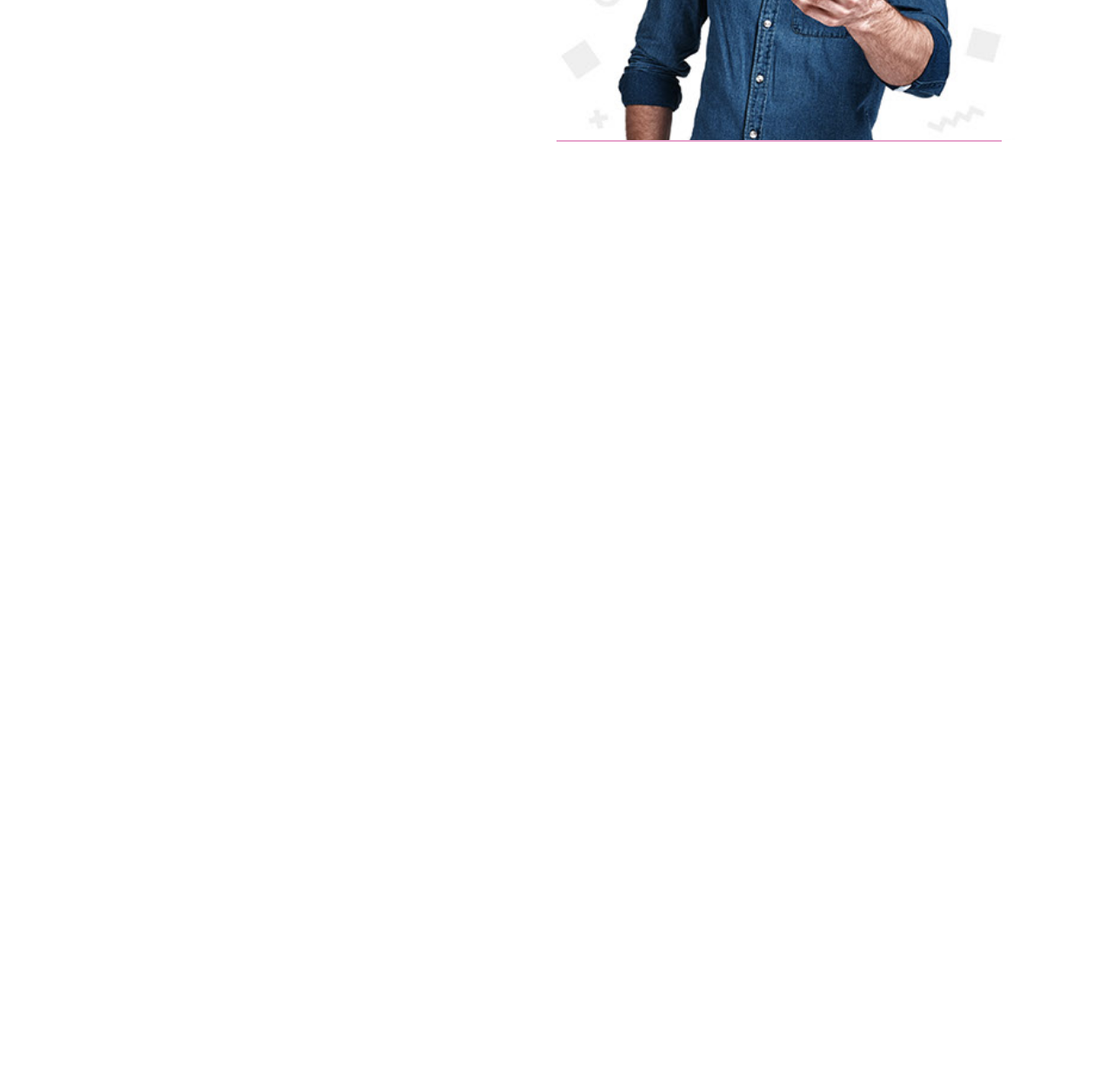
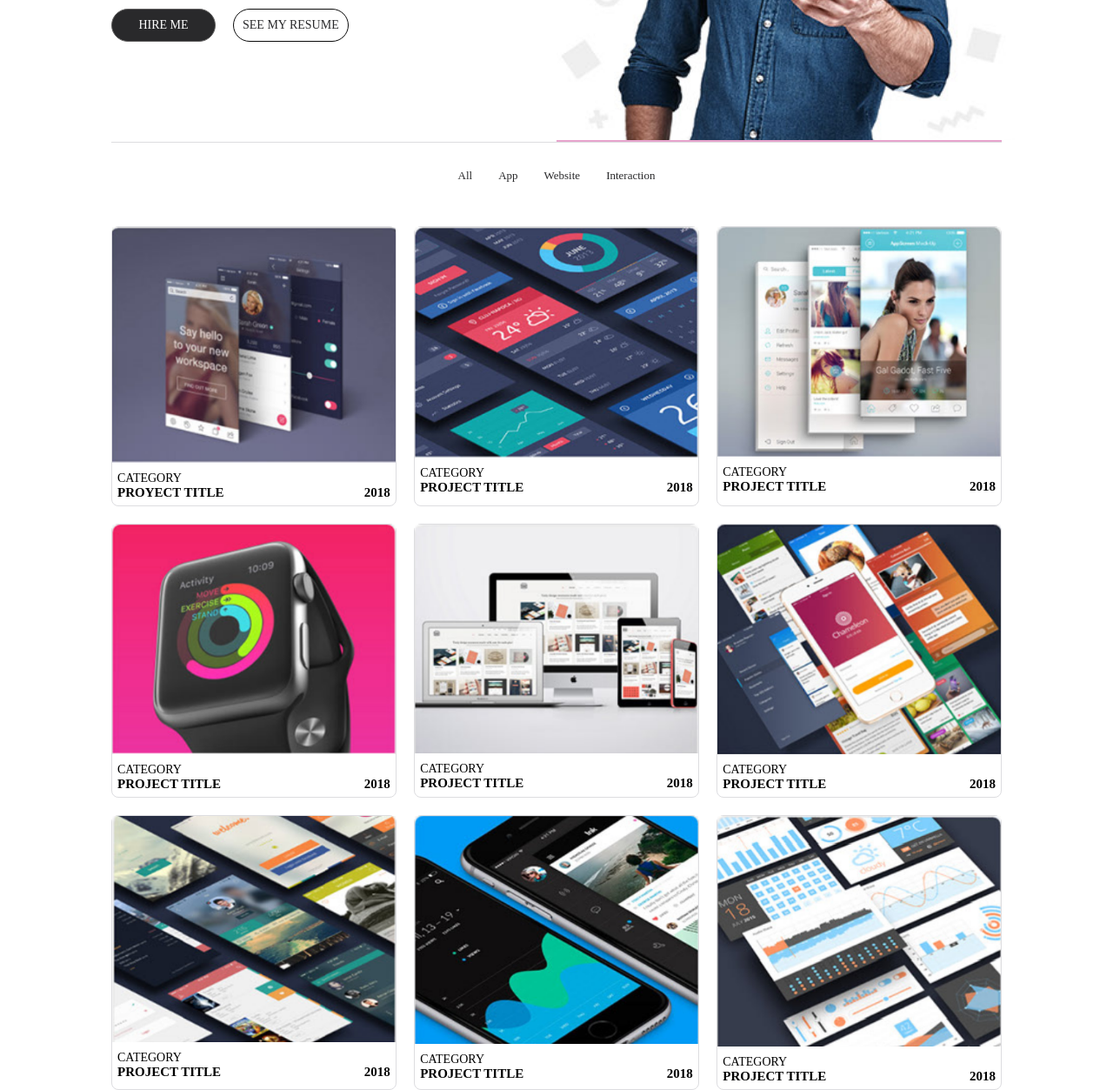
Before and after one commit to itorricom/Designer-Portafolio, a plain HTML site: page index.html in a window 1280 px wide. Shown: the part 422-1675 px from the top of the page at 87% size. Before the commit the page ends 800 px from the top, so only its background shows below. Drawn offline with Linux system fonts and the light colour scheme.

Commit message:
Proyecto finalizado

```diff
--- a/css/style.css
+++ b/css/style.css
@@ -54,6 +54,7 @@ html {
 .presentation{
     /* background-color: gainsboro; */
     display: flex;
+    border-bottom: .1px solid #dddde0;
 }
     .presentation_information{
         /* background-color: rgb(73, 68, 68); */
@@ -119,3 +120,45 @@ html {
         background-color: rgb(231, 164, 205);
         width: 50%;
     }
+.gallery{
+    display:flex;
+    flex-direction: column;
+}
+    .gallery_title{
+        display: flex;
+        justify-content: center;
+        gap: 3rem;
+        margin-top: 3rem;
+        margin-bottom: 3rem;
+        font-size:1.3rem
+    }
+    .gallery_title a{
+        text-decoration: none;
+        color: #29292b;
+    }
+    .gallery_cards{
+        display: flex;
+        flex-direction: row;
+        flex-wrap: wrap;
+        gap: 2%;
+    }
+        .card{
+            /* background: gray; */
+            font-size: 1.4rem;
+            width: 32%;
+            border: .1px solid #dddde0;
+            border-radius: .8rem;
+            margin-top: 2rem;
+        }
+        .card img{
+            max-width: 100%;
+        }
+        .card_description{
+            padding: .6rem;
+        }
+            .description{
+                display: flex;
+                justify-content: space-between;
+                font-size: 1.5rem;
+                font-weight:bold;
+            }
--- a/index.html
+++ b/index.html
@@ -27,6 +27,7 @@
         <section class="presentation">
             <div class="presentation_information">
                 <div class="presentation_name">
+                    <h2 style="color: #1a4f95;">Integrantes: <br> Israel Portugal Quentasi <br> Isidoro Torrico Mamani</h2><br>
                     <p class="p">Hello, I'm</p>
                     <h1>Lewis Nathaniel</h1>
                     <p>UI & UX Designer</p>
@@ -49,6 +50,106 @@
                 <img src="./img/persona.png" alt="">
             </div>
         </section>
+        <section class="gallery">
+            <div class="gallery_title">
+                <a href="">All</a>
+                <a href="">App</a>
+                <a href="">Website</a>
+                <a href="">Interaction</a>
+            </div>
+            <div class="gallery_cards">
+                <div class="card">
+                    <img src="./img/img1.png" alt="">
+                    <div class="card_description">
+                        <p>CATEGORY</p>
+                        <div class="description">
+                            <div>PROYECT TITLE</div>
+                            <div>2018</div>
+                        </div>
+                    </div>
+                </div>
+                <div class="card">
+                    <img src="./img/img2.png" alt="">
+                    <div class="card_description">
+                        <p>CATEGORY</p>
+                        <div class="description">
+                            <div>PROJECT TITLE</div>
+                            <div>2018</div>
+                        </div>
+                    </div>
+                </div>
+                <div class="card">
+                    <img src="./img/img3.png" alt="">
+                    <div class="card_description">
+                        <p>CATEGORY</p>
+                        <div class="description">
+                            <div>PROJECT TITLE</div>
+                            <div>2018</div>
+                        </div>
+                    </div>
+                </div>
+                <div class="card">
+                    <img src="./img/img4.png" alt="">
+                    <div class="card_description">
+                        <p>CATEGORY</p>
+                        <div class="description">
+                            <div>PROJECT TITLE</div>
+                            <div>2018</div>
+                        </div>
+                    </div>
+                </div>
+                <div class="card">
+                    <img src="./img/img5.png" alt="">
+                    <div class="card_description">
+                        <p>CATEGORY</p>
+                        <div class="description">
+                            <div>PROJECT TITLE</div>
+                            <div>2018</div>
+                        </div>
+                    </div>
+                </div>
+                <div class="card">
+                    <img src="./img/img6.png" alt="">
+                    <div class="card_description">
+                        <p>CATEGORY</p>
+                        <div class="description">
+                            <div>PROJECT TITLE</div>
+                            <div>2018</div>
+                        </div>
+                    </div>
+                </div>
+                <div class="card">
+                    <img src="./img/img7.png" alt="">
+                    <div class="card_description">
+                        <p>CATEGORY</p>
+                        <div class="description">
+                            <div>PROJECT TITLE</div>
+                            <div>2018</div>
+                        </div>
+                    </div>
+                </div>
+                <div class="card">
+                    <img src="./img/img8.png" alt="">
+                    <div class="card_description">
+                        <p>CATEGORY</p>
+                        <div class="description">
+                            <div>PROJECT TITLE</div>
+                            <div>2018</div>
+                        </div>
+                    </div>
+                </div>
+                <div class="card">
+                    <img src="./img/img9.png" alt="">
+                    <div class="card_description">
+                        <p>CATEGORY</p>
+                        <div class="description">
+                            <div>PROJECT TITLE</div>
+                            <div>2018</div>
+                        </div>
+                    </div>
+                </div>
+            </div>
+        </section>
     </main>
 </body>
 
```
